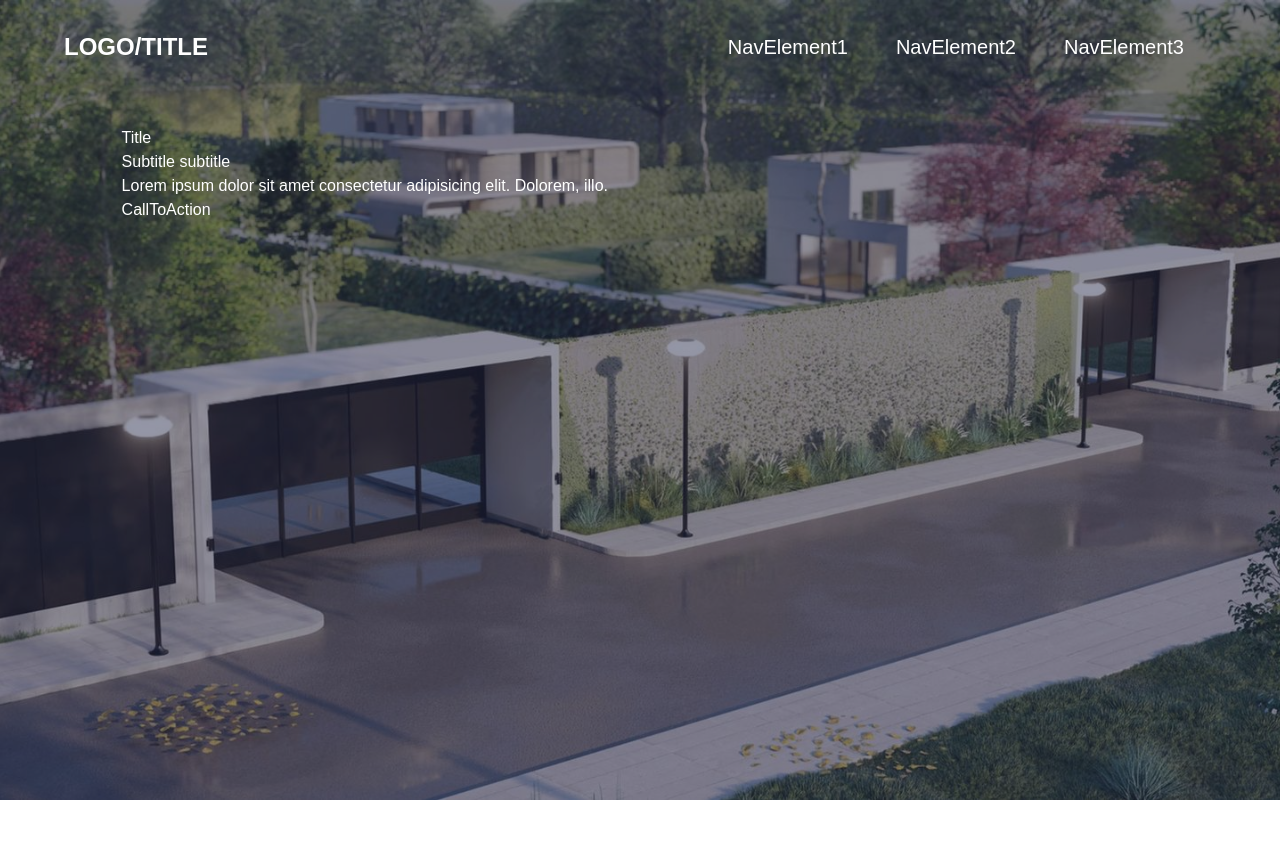
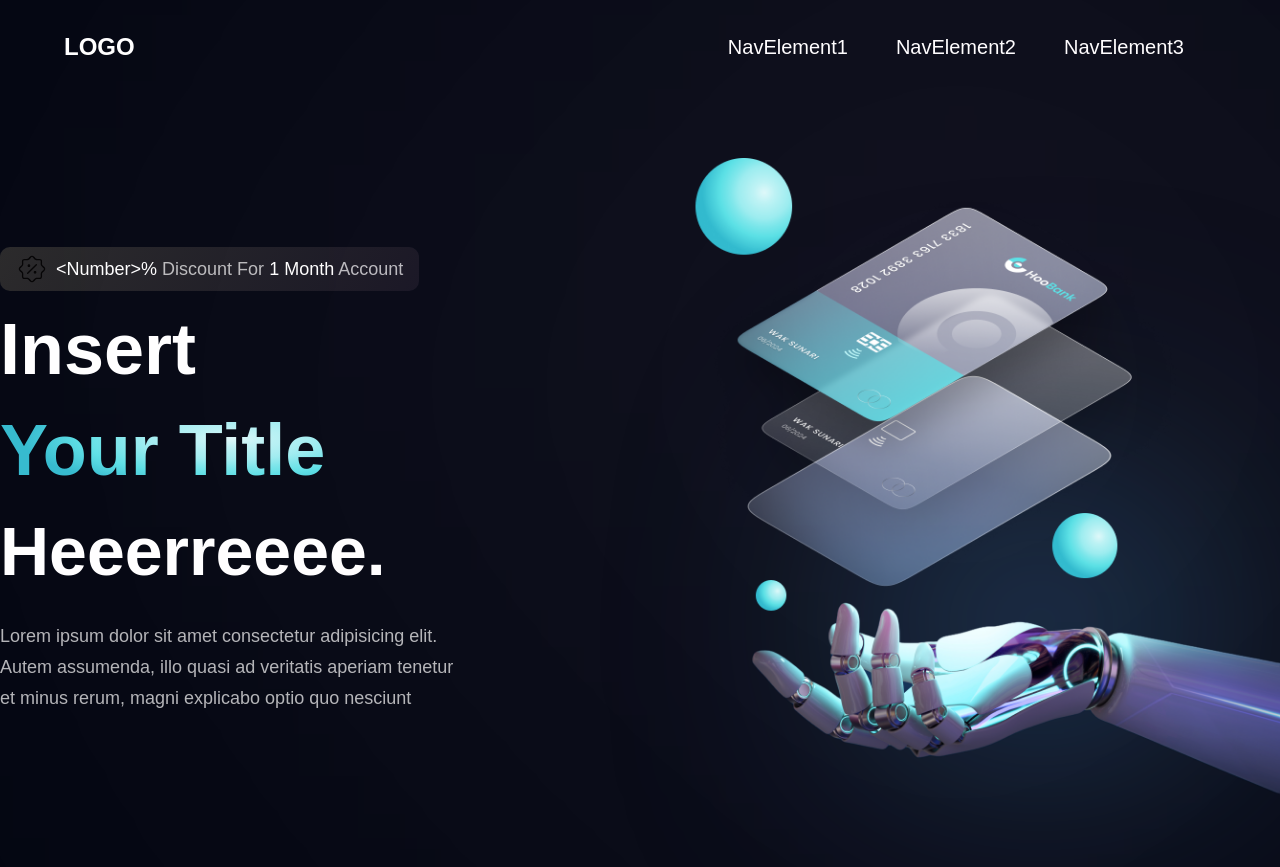
Before and after one commit to ivan-barrios/web-components, a Next.js app: page / in a window 1280 px wide. Before the commit the page ends 800 px from the top, so only its background shows below. Built offline with nearby package versions, Linux system fonts and the light colour scheme.

Commit message:
HeroA done

```diff
--- a/app/page.js
+++ b/app/page.js
@@ -1,13 +1,16 @@
-import Navbar from "@/components/Navbar";
-import Header from "@/components/Header";
-import Image from "next/image";
+import NavbarA from "@/components/NavbarA";
+import HeroA from "@/components/HeroA";
 
 export default function Home() {
   return (
-    <main className="bg-[url('../public/header-bg.jpeg')] bg-cover h-screen bg-center overflow-hidden">
-      <div className="bg-dark-color bg-opacity-50">
-        <Navbar />
-        <Header />
+    <main className="overflow-hidden bg-[#00040f]">
+      <NavbarA />
+      <div className="flex justify-center items-start">
+        <div className="xl:max-w-[1280px] w-full">
+          <HeroA />
+        </div>
+        {/* SectionA */}
+        {/* FooterA */}
       </div>
     </main>
   );
--- a/components/Header.jsx
+++ /dev/null
@@ -1,17 +0,0 @@
-const Header = () => {
-  return (
-    <div className="flex justify-center h-screen px-8 py-8 text-white sm:px-16">
-      <div className="w-[90%] 2xl:max-w-[1280px]">
-        <h1>Title</h1>
-        <h2>Subtitle subtitle</h2>
-        <p>
-          Lorem ipsum dolor sit amet consectetur adipisicing elit. Dolorem,
-          illo.
-        </p>
-        <button>CallToAction</button>
-      </div>
-    </div>
-  );
-};
-
-export default Header;
--- /dev/null
+++ b/components/HeroA.jsx
@@ -0,0 +1,66 @@
+import { CiDiscount1 } from "react-icons/ci";
+import Image from "next/image";
+import robot from "../public/robot.png";
+
+const Hero = () => {
+  return (
+    <section id="home" className="flex md:flex-row flex-col sm:py-16 py-6">
+      <div
+        className={`flex-1 flex justify-center items-start flex-col xl:px-0 sm:px-16 px-6`}
+      >
+        <div className="flex flex-row items-center py-[6px] px-4 bg-discount-gradient rounded-[10px] mb-2">
+          <CiDiscount1 className="w-[32px] h-[32px]" />
+          <p
+            className={`font-normal text-[rgba(255,255,255,0.7)] text-[18px] leading-[30.8px] ml-2`}
+          >
+            <span className="text-white">{"<Number>"}%</span> Discount For{" "}
+            <span className="text-white">1 Month</span> Account
+          </p>
+        </div>
+
+        <div className="flex flex-row justify-between items-center w-full">
+          <h1 className="flex-1 font-semibold sm:text-[72px] text-[52px] text-white sm:leading-[100.8px] leading-[75px]">
+            Insert <br className="sm:block hidden" />{" "}
+            <span className="text-gradient">Your Title</span>{" "}
+          </h1>
+          <div className="sm:flex hidden md:mr-4 mr-0">
+            {/* <CallToAction /> */}
+          </div>
+        </div>
+
+        <h1 className="font-semibold sm:text-[68px] text-[52px] text-white sm:leading-[100.8px] leading-[75px] w-full">
+          Heeerreeee.
+        </h1>
+        <p
+          className={`font-normal text-[rgba(255,255,255,0.7)] text-[18px] leading-[30.8px] max-w-[470px] mt-5`}
+        >
+          Lorem ipsum dolor sit amet consectetur adipisicing elit. Autem
+          assumenda, illo quasi ad veritatis aperiam tenetur et minus rerum,
+          magni explicabo optio quo nesciunt
+        </p>
+      </div>
+
+      <div
+        className={`flex-1 flex justify-center items-center md:my-0 my-10 relative`}
+      >
+        <Image
+          src={robot}
+          alt="billing"
+          className="w-[100%] h-[100%] relative z-[5]"
+        />
+
+        {/* gradient start */}
+        <div className="absolute z-[0] w-[40%] h-[35%] top-0 pink__gradient" />
+        <div className="absolute z-[1] w-[80%] h-[80%] rounded-full white__gradient bottom-40" />
+        <div className="absolute z-[0] w-[50%] h-[50%] right-20 bottom-20 blue__gradient" />
+        {/* gradient end */}
+      </div>
+
+      <div className={`sm:hidden flex justify-center items-center`}>
+        {/* <CallToAction /> */}
+      </div>
+    </section>
+  );
+};
+
+export default Hero;
--- a/components/Navbar.jsx
+++ b/components/NavbarA.jsx
@@ -2,9 +2,9 @@
 
 import Image from "next/image";
 import { motion } from "framer-motion";
-import { navVariants } from "../motion";
+import { navVariants } from "../animations/motion";
 
-// You can organize the navbar in any way you want
+// Animations in this file are optional, you can remove them if you want
 
 const Navbar = () => (
   <motion.nav
@@ -13,11 +13,11 @@ const Navbar = () => (
     whileInView="show"
     className="sm:px-16 px-6 py-8 relative"
   >
-    {/* You can use the following div only if you do not have an image background */}
+    {/* The following div is a gradient */}
     {/* <div className="absolute w-[50%] inset-0 gradient-01" /> */}
     <div className="2xl:max-w-[1280px] w-full mx-auto flex justify-between items-center gap-8">
       <h2 className="font-extrabold text-[24px] leading-[30px] text-white">
-        LOGO/TITLE
+        LOGO
       </h2>
       <ul className="hidden md:flex gap-12 mr-8 text-xl">
         <li className="text-white font-medium">
--- a/package.json
+++ b/package.json
@@ -17,6 +17,7 @@
     "postcss": "8.4.23",
     "react": "18.2.0",
     "react-dom": "18.2.0",
+    "react-icons": "^4.8.0",
     "tailwindcss": "3.3.2"
   }
 }
--- a/styles/globals.css
+++ b/styles/globals.css
@@ -2,6 +2,7 @@
 @tailwind components;
 @tailwind utilities;
 
+/* ---------------------------------------------------------------- */
 /* Initial CSS */
 * {
   margin: 0;
@@ -10,7 +11,33 @@
   font-family: "Eudoxus Sans", sans-serif;
   scroll-behavior: smooth;
 }
+/* ---------------------------------------------------------------- */
 
+
+
+/* ---------------------------------------------------------------- */
+/* Glass Effect */
+.whiteglassmorphism {
+  background: rgba(206, 202, 202, 0.25);
+  box-shadow: 0 8px 32px 0 rgba(31, 38, 135, 0.37);
+  backdrop-filter: blur(4px);
+  -webkit-backdrop-filter: blur(4px);
+  border: 1px solid rgba(255, 255, 255, 0.18);
+}
+
+.blackglassmorphism {
+  background: rgba(0, 0, 0, 0.25);
+  box-shadow: 0 8px 32px 0 rgba(31, 38, 135, 0.37);
+  backdrop-filter: blur(4px);
+  -webkit-backdrop-filter: blur(4px);
+  border: 1px solid rgba(255, 255, 255, 0.18);
+}
+/* ---------------------------------------------------------------- */
+
+
+
+/* ---------------------------------------------------------------- */
+/* Gradients */
 .gradient-01 {
   background-image: linear-gradient(
     270deg,
@@ -45,21 +72,6 @@
   filter: blur(190px);
 }
 
-.whiteglassmorphism {
-  background: rgba(206, 202, 202, 0.25);
-  box-shadow: 0 8px 32px 0 rgba(31, 38, 135, 0.37);
-  backdrop-filter: blur(4px);
-  -webkit-backdrop-filter: blur(4px);
-  border: 1px solid rgba(255, 255, 255, 0.18);
-}
-
-.blackglassmorphism {
-  background: rgba(0, 0, 0, 0.25);
-  box-shadow: 0 8px 32px 0 rgba(31, 38, 135, 0.37);
-  backdrop-filter: blur(4px);
-  -webkit-backdrop-filter: blur(4px);
-  border: 1px solid rgba(255, 255, 255, 0.18);
-}
 
 .gradient-03 {
   position: absolute;
@@ -110,7 +122,43 @@
   height: 100px;
   left: 37%;
   bottom: 0;
-
   background: #65c4fa;
   filter: blur(150px);
 }
+
+.bg-discount-gradient {
+  background: linear-gradient(125.17deg, #272727 0%, #11101d 100%);
+}
+
+.blue__gradient {
+  background: linear-gradient(180deg, rgba(188, 165, 255, 0) 0%, #214d76 100%);
+  filter: blur(123px);
+}
+
+.pink__gradient {
+  background: linear-gradient(90deg, #f4c4f3 0%, #fc67fa 100%);
+  filter: blur(900px);
+}
+
+.white__gradient {
+  background: rgba(255, 255, 255, 0.6);
+  filter: blur(750px);
+}
+
+.text-gradient {
+  background: radial-gradient(
+    64.18% 64.18% at 71.16% 35.69%,
+    #def9fa 0.89%,
+    #bef3f5 17.23%,
+    #9dedf0 42.04%,
+    #7de7eb 55.12%,
+    #5ce1e6 71.54%,
+    #33bbcf 100%
+  );
+  -webkit-background-clip: text;
+  -webkit-text-fill-color: transparent;
+  background-clip: text;
+  text-fill-color: transparent;
+}
+
+/* ---------------------------------------------------------------- */
```
Also changed, not shown: animations/motion.js (renamed from motion.js), public/robot.png (added), 1 other file (tests, documents, lock files or other folders).
